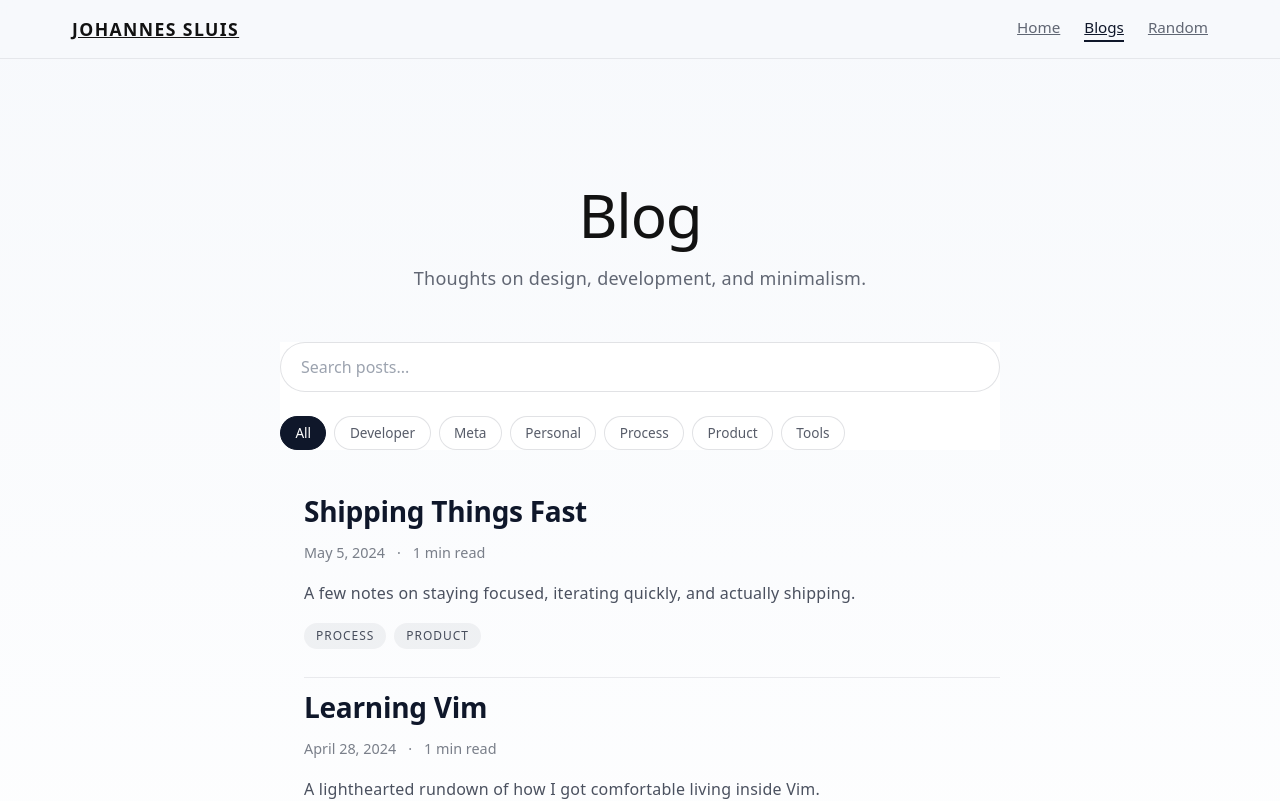
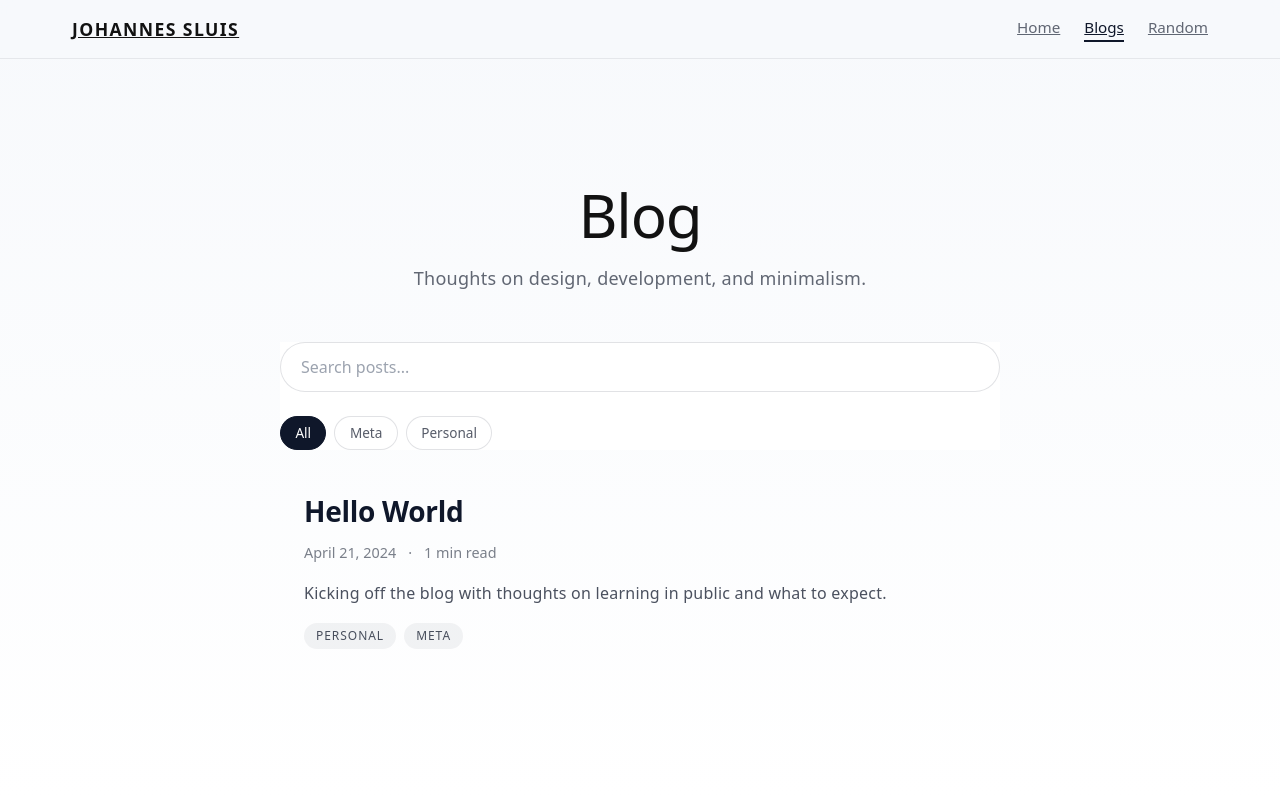
Before and after one commit to JoeS51/Johannes_Sluis_Portfolio_3.0, a React (Create React App) app: page /blog in a window 1280 px wide. Shown: the top 801 px of the page. Built offline with nearby package versions, Linux system fonts and the light colour scheme.

Commit message:
edited posts

```diff
--- a/src/data/posts.js
+++ b/src/data/posts.js
@@ -12,93 +12,93 @@ const posts = [
 
 To be honest, I never thought I'd be doing this, but I read [this](https://www.swyx.io/learn-in-public), and I thought I'd try it out.
 
-I swear this isn't just for the recruiters 🤫
+// I swear this isn't just for the recruiters 🤫
 
-If all goes well, maybe I'll end up selling courses, or I'll have a newsletter (and then I wake up)
+// If all goes well, maybe I'll end up selling courses, or I'll have a newsletter (and then I wake up)
 
-## Q&A
+// ## Q&A
 
-**Who are you?**
-- The perfect candidate for your company
+// **Who are you?**
+// - The perfect candidate for your company
 
-**What am I going to write about?**
-- Probably vibe coding, distributed systems, ~~gambling~~, database internals, vim, and other CS topics
+// **What am I going to write about?**
+// - Probably vibe coding, distributed systems, ~~gambling~~, database internals, vim, and other CS topics
 
-On a serious note, thanks for visiting my website! Hopefully you learn something new.
-`
-  },
-  {
-    slug: 'learning-vim',
-    frontmatter: {
-      title: 'Learning Vim',
-      description: 'A lighthearted rundown of how I got comfortable living inside Vim.',
-      date: '2024-04-28',
-      tags: ['Tools', 'Developer'],
-      cover: null
-    },
-    content: `# So you want to learn vim?
-
-The first and most important step before you learn vim is to reconsider it.
-
-If you still want to learn it, I'll give you the ultimate guide as someone that has been using it since about 7 (months ago).
-
-## Understanding the basics
-
-- h = 1 char left
-- j = 1 char down
-- k = 1 char up
-- l = 1 char right
-- h, j, k, l is so random why do we use them?
-  - It started because old keyboards had arrow keys on h, j, k, l...
-- Once you master moving around like that you're ready
-
-Okay go ahead and screenshot these—I know you want to. Here's my Venmo:
-
-![picture of grass](/images/touch-grass.jpg "Remember to touch grass between Vim sessions")
-`
-  },
-  {
-    slug: 'shipping-things',
-    frontmatter: {
-      title: 'Shipping Things Fast',
-      description: 'A few notes on staying focused, iterating quickly, and actually shipping.',
-      date: '2024-05-05',
-      tags: ['Process', 'Product'],
-      cover: null
-    },
-    content: `# Shipping things fast
-
-I love the feeling of shipping a feature while the idea is still warm. It keeps momentum high and teaches you what actually matters.
-
-Here is the framework I'm trying to follow lately:
-
-1. **Decide once.** If the decision isn't reversible, grab a friend, talk it out, then move forward confidently.
-2. **Automate the boring bits.** Scripts, snippets, templates—anything that removes friction lets you stay in flow.
-3. **Write down what you learned.** Even a short paragraph helps future-you remember the context behind a choice.
-
-## Staying focused
-
-> Momentum thrives on clarity. Every todo list item should move the mission forward.
-
-- Start the day by rewriting the backlog in plain language.
-- Keep meetings short and purposeful.
-- Celebrate the small wins so the team knows progress is real.
-
-## Iteration loops
-
-I try to ship in loops no longer than a week:
-
-| Day | Focus |
-| --- | ----- |
-| Mon | Define the problem |
-| Tue | Prototype |
-| Wed | Feedback |
-| Thu | Polish |
-| Fri | Ship |
-
-By keeping the loop tight, nothing has the chance to drift. Feedback happens while the details are fresh, which makes the next loop even faster.
+// On a serious note, thanks for visiting my website! Hopefully you learn something new.
 `
   }
+  // {
+  //   slug: 'learning-vim',
+  //   frontmatter: {
+  //     title: 'Learning Vim',
+  //     description: 'A lighthearted rundown of how I got comfortable living inside Vim.',
+  //     date: '2024-04-28',
+  //     tags: ['Tools', 'Developer'],
+  //     cover: null
+  //   },
+  //   content: `# So you want to learn vim?
+
+// The first and most important step before you learn vim is to reconsider it.
+
+// If you still want to learn it, I'll give you the ultimate guide as someone that has been using it since about 7 (months ago).
+
+// ## Understanding the basics
+
+// - h = 1 char left
+// - j = 1 char down
+// - k = 1 char up
+// - l = 1 char right
+// - h, j, k, l is so random why do we use them?
+//   - It started because old keyboards had arrow keys on h, j, k, l...
+// - Once you master moving around like that you're ready
+
+// Okay go ahead and screenshot these—I know you want to. Here's my Venmo:
+
+// ![picture of grass](/images/touch-grass.jpg "Remember to touch grass between Vim sessions")
+// `
+  // },
+  // {
+  //   slug: 'shipping-things',
+  //   frontmatter: {
+  //     title: 'Shipping Things Fast',
+  //     description: 'A few notes on staying focused, iterating quickly, and actually shipping.',
+  //     date: '2024-05-05',
+  //     tags: ['Process', 'Product'],
+  //     cover: null
+  //   },
+  //   content: `# Shipping things fast
+
+// I love the feeling of shipping a feature while the idea is still warm. It keeps momentum high and teaches you what actually matters.
+
+// Here is the framework I'm trying to follow lately:
+
+// 1. **Decide once.** If the decision isn't reversible, grab a friend, talk it out, then move forward confidently.
+// 2. **Automate the boring bits.** Scripts, snippets, templates—anything that removes friction lets you stay in flow.
+// 3. **Write down what you learned.** Even a short paragraph helps future-you remember the context behind a choice.
+
+// ## Staying focused
+
+// > Momentum thrives on clarity. Every todo list item should move the mission forward.
+
+// - Start the day by rewriting the backlog in plain language.
+// - Keep meetings short and purposeful.
+// - Celebrate the small wins so the team knows progress is real.
+
+// ## Iteration loops
+
+// I try to ship in loops no longer than a week:
+
+// | Day | Focus |
+// | --- | ----- |
+// | Mon | Define the problem |
+// | Tue | Prototype |
+// | Wed | Feedback |
+// | Thu | Polish |
+// | Fri | Ship |
+
+// By keeping the loop tight, nothing has the chance to drift. Feedback happens while the details are fresh, which makes the next loop even faster.
+// `
+  // }
 ];
 
 export default posts;
```
